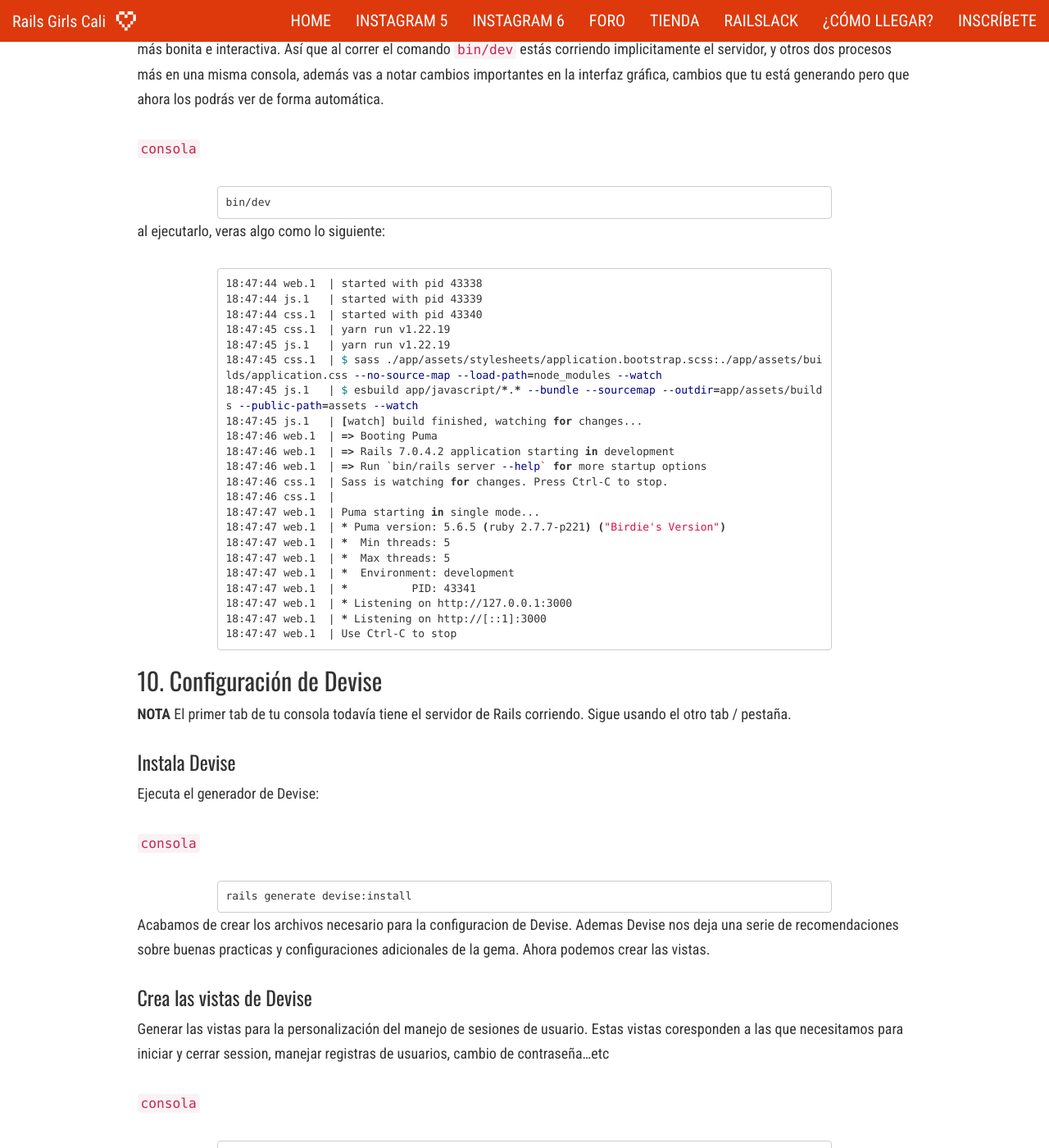
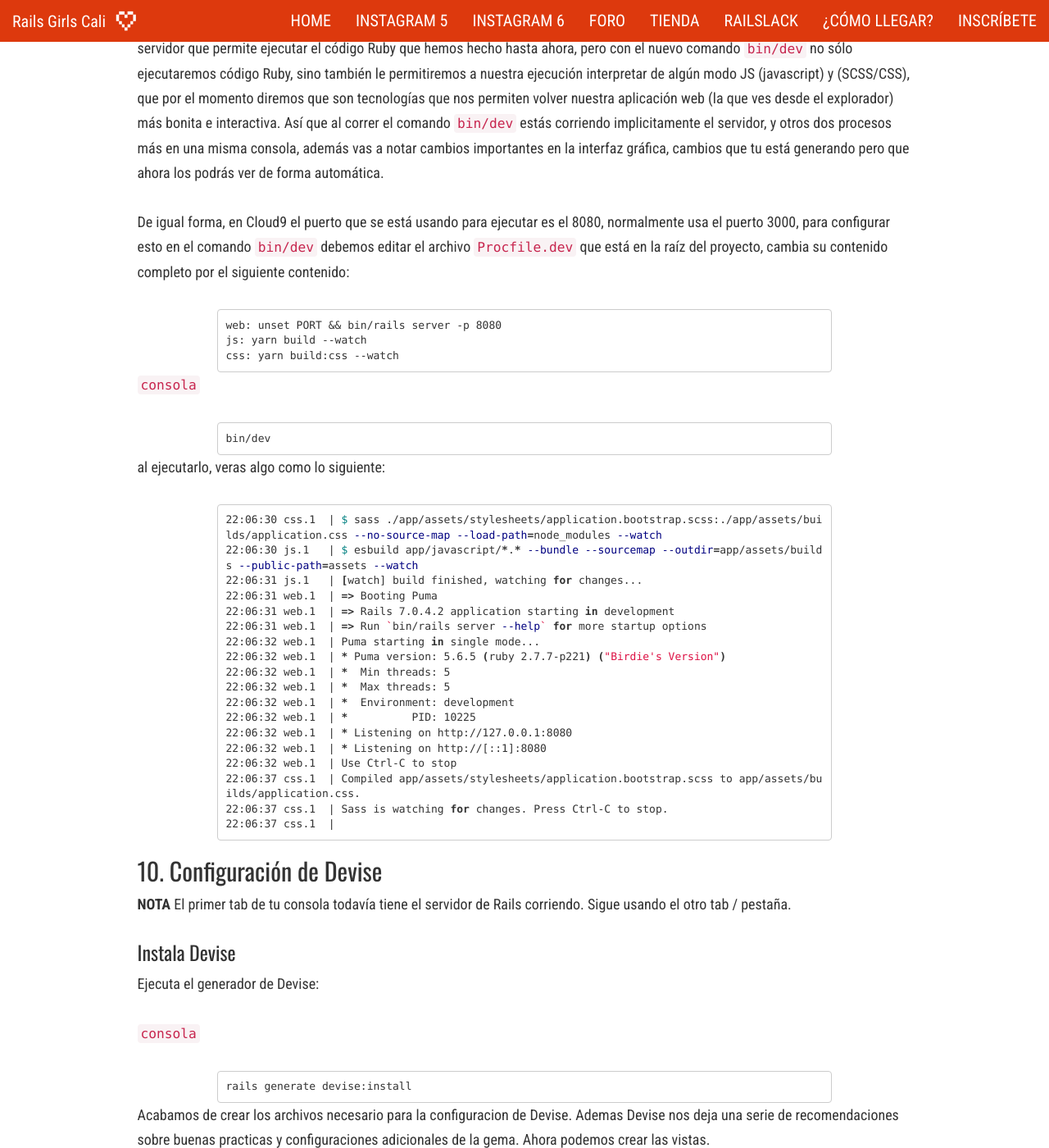
Before and after one commit to railsgirls-cali/railsgirls-cali.github.io, a Jekyll site: the page built from _pages/instagram-r7.md, in a window 1280 px wide and 1400 px high, scrolled down 16290 px. Shown: the whole window at 82% size. Built offline with Jekyll 4.4.1, drawn with Linux system fonts in a browser that asks for light colours; nearby versions of some CDN libraries; some of the changed text lies outside the part shown.

Commit message:
update IG r7

````diff
--- a/_pages/instagram-r7.md
+++ b/_pages/instagram-r7.md
@@ -493,9 +493,9 @@ Ahora en el navegador puedes visitar nuestras dos paginas:
 - [/about]: la pagina donde encontrar información sobre ti en tu proyecto.
 
 
-## 5. ¡Instalemos Bootstrap!
-
-NO LONGER NEEDED
+## 5. ¡Entendiendo Bootstrap!
+
+Los desarrolladores de aplicaciones web pueden trabajar programando la lógica de la aplicación y programando la interfaz gráfica del usuario final, esta última parte es mucho más estética, y para facilitar la diagramación y el diseño de componentes gráficos usamos herramientas como Bootstrap, dile a tu coach que te acompañe en una revisión rápida de esta tecnología [aquí](https://getbootstrap.com/docs/5.3/getting-started/introduction/)
 
 ## 6. Añade elementos de Bootstrap a la página
 
@@ -518,7 +518,7 @@ por...
 </div>
 ```
 
-TODO: **NOTA** puedes usar el atajo CTRL + X + X para auto-organizar el código
+**NOTA** ten cuidado con la indentación del código que copias y pegas, la legibilidad del código es muy importante para que no te confundas.
 
 ### Crea un parcial de encabezado
 
@@ -684,6 +684,14 @@ bundle install
 
 **NOTA** pero esta vez no vamos a usar `rails server` ahora vamos a usar `bin/dev` la razón de usar este comando es porque nos facilitará el proceso de creación de todos los archivos necesarios para nuestra aplicación, antes sólo estabamos corriendo el servidor que permite ejecutar el código Ruby que hemos hecho hasta ahora, pero con el nuevo comando `bin/dev` no sólo ejecutaremos código Ruby, sino también le permitiremos a nuestra ejecución interpretar de algún modo JS (javascript) y (SCSS/CSS), que por el momento diremos que son tecnologías que nos permiten volver nuestra aplicación web (la que ves desde el explorador) más bonita e interactiva. Así que al correr el comando `bin/dev` estás corriendo implicitamente el servidor, y otros dos procesos más en una misma consola, además vas a notar cambios importantes en la interfaz gráfica, cambios que tu está generando pero que ahora los podrás ver de forma automática.
 
+De igual forma, en Cloud9 el puerto que se está usando para ejecutar es el 8080, normalmente usa el puerto 3000, para configurar esto en el comando `bin/dev` debemos editar el archivo `Procfile.dev` que está en la raíz del proyecto, cambia su contenido completo por el siguiente contenido:
+
+```
+web: unset PORT && bin/rails server -p 8080
+js: yarn build --watch
+css: yarn build:css --watch
+```
+
 `consola`
 
 ```bash
@@ -693,28 +701,24 @@ bin/dev
 al ejecutarlo, veras algo como lo siguiente:
 
 ```bash
-18:47:44 web.1  | started with pid 43338
-18:47:44 js.1   | started with pid 43339
-18:47:44 css.1  | started with pid 43340
-18:47:45 css.1  | yarn run v1.22.19
-18:47:45 js.1   | yarn run v1.22.19
-18:47:45 css.1  | $ sass ./app/assets/stylesheets/application.bootstrap.scss:./app/assets/builds/application.css --no-source-map --load-path=node_modules --watch
-18:47:45 js.1   | $ esbuild app/javascript/*.* --bundle --sourcemap --outdir=app/assets/builds --public-path=assets --watch
-18:47:45 js.1   | [watch] build finished, watching for changes...
-18:47:46 web.1  | => Booting Puma
-18:47:46 web.1  | => Rails 7.0.4.2 application starting in development
-18:47:46 web.1  | => Run `bin/rails server --help` for more startup options
-18:47:46 css.1  | Sass is watching for changes. Press Ctrl-C to stop.
-18:47:46 css.1  |
-18:47:47 web.1  | Puma starting in single mode...
-18:47:47 web.1  | * Puma version: 5.6.5 (ruby 2.7.7-p221) ("Birdie's Version")
-18:47:47 web.1  | *  Min threads: 5
-18:47:47 web.1  | *  Max threads: 5
-18:47:47 web.1  | *  Environment: development
-18:47:47 web.1  | *          PID: 43341
-18:47:47 web.1  | * Listening on http://127.0.0.1:3000
-18:47:47 web.1  | * Listening on http://[::1]:3000
-18:47:47 web.1  | Use Ctrl-C to stop
+22:06:30 css.1  | $ sass ./app/assets/stylesheets/application.bootstrap.scss:./app/assets/builds/application.css --no-source-map --load-path=node_modules --watch
+22:06:30 js.1   | $ esbuild app/javascript/*.* --bundle --sourcemap --outdir=app/assets/builds --public-path=assets --watch
+22:06:31 js.1   | [watch] build finished, watching for changes...
+22:06:31 web.1  | => Booting Puma
+22:06:31 web.1  | => Rails 7.0.4.2 application starting in development
+22:06:31 web.1  | => Run `bin/rails server --help` for more startup options
+22:06:32 web.1  | Puma starting in single mode...
+22:06:32 web.1  | * Puma version: 5.6.5 (ruby 2.7.7-p221) ("Birdie's Version")
+22:06:32 web.1  | *  Min threads: 5
+22:06:32 web.1  | *  Max threads: 5
+22:06:32 web.1  | *  Environment: development
+22:06:32 web.1  | *          PID: 10225
+22:06:32 web.1  | * Listening on http://127.0.0.1:8080
+22:06:32 web.1  | * Listening on http://[::1]:8080
+22:06:32 web.1  | Use Ctrl-C to stop
+22:06:37 css.1  | Compiled app/assets/stylesheets/application.bootstrap.scss to app/assets/builds/application.css.
+22:06:37 css.1  | Sass is watching for changes. Press Ctrl-C to stop.
+22:06:37 css.1  |
 ```
 
 ## 10. Configuración de Devise
@@ -808,16 +812,66 @@ Los mensajes flash son los mensajes en sitios web que dicen "Gracias por registr
 Agrega lo siguiente Debajo de `<div class="container">` y antes de `<br>`:
 
 ```rhtml
-
 <% flash.each do |name, msg| %>
   <% if msg.is_a?(String) %>
-    <div class="alert alert-<%= name.to_s == 'notice' ? 'success' : 'danger' %> fade in">
-      <button type="button" class="close" data-dismiss="alert" aria-hidden="true">&times;</button>
-      <%= content_tag :div, msg, :id => "flash_#{name}" %>
+    <div class="alert alert-<%= name.to_s == 'notice' ? 'success' : 'danger' %> alert-dismissible fade show text-center">
+      <%= msg %>
     </div>
   <% end %>
 <% end %>
-
+```
+
+### I18n Internacionalización
+
+Ahora vamos a complementar nuestra aplicación con un sistema básico de traducción estática, normalmente, Rails usa Inglés como su lenguaje base, pero existe una gema que nos permitirá usar el lenguaje español en los términos donde usualmente usa inglés.
+
+Así que para instalar esta gema, debes ir al Gemfile y justo despues de la línea `# gem "image_processing", "~> 1.2"` debes colocar `gem 'rails-i18n'` al final deberá quedarte así:
+
+```
+# gem "image_processing", "~> 1.2"
+
+# I18n
+gem 'rails-i18n'
+```
+
+Ahora le diremos a nuestra aplicación que acepte los lenguajes español : es, e ingles : en, esto lo hacemos en el archivo `config/application.rb`. Dentro de ese archivo y justo después de la línea `config.load_defaults 7.0` debemos colocar lo siguiente:
+
+```
+config.i18n.available_locales = %w[es en]
+```
+
+y luego debemos ir a nuestro controlador principal `app/controllers/application_controller.rb` y cambiar todo su contenido por el siguiente:
+
+```
+class ApplicationController < ActionController::Base
+  before_action :i18n_setup
+
+  protected
+
+  def i18n_setup
+    I18n.locale = 'es'
+  end
+end
+```
+
+Con lo anterior siempre estaremos forzando ek lenguaje español en cada petición/ejecución.
+
+Ahora, ve a la consola donde está corriendo el servidor...
+
+CONTROL + C (para parar el servidor)
+
+`consola`
+
+luego instala la gema usando:
+
+```bash
+bundle install
+```
+
+y despues...
+
+```bash
+bin/dev # (para volver a iniciar el servidor)
 ```
 
 ## 12. Registrar nuevos usuarios o iniciar sesión
@@ -903,7 +957,7 @@ Todos estas vistas están ubicadas dentro de la carpeta **app/views/devise**.
 Ahora vamos a mejorar un poco estos archvos agregando CSS de Bootstrap.
 
 
-### Reemplaza el código para cada una de las vistas de Devise
+### Reemplaza el código completo  para cada una de las vistas de Devise
 
 **app/views/devise/registrations/new.html.erb**
 
@@ -915,8 +969,8 @@ Ahora vamos a mejorar un poco estos archvos agregando CSS de Bootstrap.
     <div class="col-lg-6">
       <h1>Regístrate</h1>
 
-      <%= form_for(resource, as: resource_name, url: registration_path(resource_name)) do |f| %>
-        <%= devise_error_messages! %>
+      <%= form_for(resource, as: resource_name, url: registration_path(resource_name), data: { turbo: false }) do |f| %>
+        <%= render "devise/shared/error_messages", resource: resource %>
 
         <div class="form-group">
           <%= f.label :email %>
@@ -951,8 +1005,8 @@ Ahora vamos a mejorar un poco estos archvos agregando CSS de Bootstrap.
     <div class="col-lg-6">
       <h1>Editar <%= resource_name.to_s.humanize %></h1>
 
-      <%= form_for(resource, :as => resource_name, url: registration_path(resource_name), html: { method: :put }) do |f| %>
-        <%= devise_error_messages! %>
+      <%= form_for(resource, :as => resource_name, url: registration_path(resource_name), data: { turbo: false }, html: { method: :put }) do |f| %>
+        <%= render "devise/shared/error_messages", resource: resource %>
 
         <div class="form-group">
           <%= f.label :email %>
@@ -995,8 +1049,8 @@ Ahora vamos a mejorar un poco estos archvos agregando CSS de Bootstrap.
     <div class="col-lg-6">
       <h1>¿Olvidaste tu contraseña?</h1>
 
-      <%= form_for(resource, as: resource_name, url: password_path(resource_name), html: { method: :post }) do |f| %>
-        <%= devise_error_messages! %>
+      <%= form_for(resource, as: resource_name, url: password_path(resource_name), data: { turbo: false }, html: { method: :post }) do |f| %>
+        <%= render "devise/shared/error_messages", resource: resource %>
 
         <div class="form-group">
           <%= f.label :email %>
@@ -1026,8 +1080,8 @@ Ahora vamos a mejorar un poco estos archvos agregando CSS de Bootstrap.
     <div class="col-lg-6">
       <h1>Cambia tu contraseña</h1>
 
-      <%= form_for(resource, as: resource_name, url: password_path(resource_name), html: { method: :put }) do |f| %>
-        <%= devise_error_messages! %>
+      <%= form_for(resource, as: resource_name, url: password_path(resource_name), data: { turbo: false }, html: { method: :put }) do |f| %>
+        <%= render "devise/shared/error_messages", resource: resource %>
         <%= f.hidden_field :reset_password_token %>
 
         <div class="form-group">
@@ -1091,6 +1145,25 @@ Ahora vamos a mejorar un poco estos archvos agregando CSS de Bootstrap.
 </div>
 ```
 
+**app/views/devise/shared/_error_messges_.html.erb**
+
+*¡Esta es la vista respecto de cómo se visualizan los errores!*
+
+```
+<% if resource.errors.any? %>
+  <div id="error_explanation">
+    <h2>
+      Los siguientes errores están presentes:
+    </h2>
+    <ul>
+      <% resource.errors.full_messages.each do |message| %>
+        <li><%= message %></li>
+      <% end %>
+    </ul>
+  </div>
+<% end %>
+```
+
 ### Añade un enlace "Mi cuenta" al parcial de navegacíon
 
 **app/views/layouts/_header.html.erb**
@@ -1248,6 +1321,7 @@ Reemplaza todo el contenido por:
     <%= form.label :description %>
     <%= form.text_field :description, class: "form-control" %>
   </div>
+
   <div class="form-group mt-3">
     <%= form.submit class: "btn btn-primary" %>
   </div>
@@ -1277,9 +1351,10 @@ Y lo que hay en este archivo **app/views/posts/edit.html.erb** por
   <%= render "form", post: @post %>
 </div>
 
-<div>
-  <%= link_to "Show this post", @post %> |
-  <%= link_to "Back to posts", posts_path %>
+<div class="text-center edit-links">
+  <%= link_to "Mirá este post", @post %> |
+  <%= link_to "Eliminar este Post", post_path(@post), data: { turbo_method: :delete, turbo_confirm: "¿Estás segura que quieres eliminar este post?" } %> |
+  <%= link_to "Lista de posts", posts_path %>
 </div>
 ```
 
@@ -1331,7 +1406,7 @@ end
 ```
 
 ### Genera una nueva migración de índice de un usuario
-<br/>
+
 Esto significa que cada publicación estará relacionada con un usuario.
 
 `consola`
@@ -1354,7 +1429,6 @@ TODO: * ##### Cada vez que hagas una migración, debes reiniciar el servidor de
 CONTROL + C (para parar el servidor)
 
 ```bash
-
 bin/dev # (para volver a iniciar el servidor)
 ```
 
@@ -1376,6 +1450,18 @@ class User < ApplicationRecord
 end
 ```
 
+### Validaciones
+
+Para evitar que un Post pueda ser guardado sin descripción, podemos usar la validaciones de Ruby on Rails, para usarlas añade al archivo `models/post.rb` la línea `validates :description, presence: true` justo después de la línea `belongs_to :user`. Quedando finalmente el archivo `post.rb` así:
+
+```ruby
+class Post < ApplicationRecord
+  belongs_to :user
+  validates :description, presence: true
+end
+```
+
+**NOTA:** intenta interactuar hasta este punto con la aplicación, creando o editando Posts, es posible que te encuentres con algunos errores, los abordaremos más adelante :)
 
 ## 18. Autorización: ¿Quién puede? ¿Quién no puede?
 
@@ -1540,6 +1626,17 @@ rails db:migrate
 
 Con estos comandos acabamos de instalar Active Storage y actualizar la base de datos con campos necesarios para almacenar archivos en nustra aplicación.
 
+### Instalando ImageMagick
+
+Para poder lidiar con imágenes, es bueno tener un editor de imágenes, algo como Photoshop pero en consola (just kiding), por el momento usaremos ImageMagick, y debemos instalarlo, como estamos trabajando con Cloud9 preferiremos usar ImageMagick en lugar de VIPS que por rendimiento es más recomendado.
+
+para instalarlo, en una consola debes digitar el siguiente comando, y aceptar la instalación, dile a tu coach que supervise esta instalación:
+
+`consola`
+
+```bash
+sudo yum install ImageMagick
+```
 
 ### Instalar image_processing
 
@@ -1573,7 +1670,6 @@ bin/dev
 
 Para iniciar el servidor otra vez.
 
-
 ### Actualiza Post
 
 Actualiza el model `Post`
@@ -1583,18 +1679,27 @@ Actualiza el model `Post`
 ```ruby
 class Post < ApplicationRecord
   belongs_to :user
+  validates :description, presence: true
+
   has_one_attached :image
 
+  def user_name
+    user.email
+  end
+
   def squared_img
-    return '/' unless image.attached?
+    return 'https://via.placeholder.com/600' unless image.attached?
 
     image.variant(resize_to_fill: [600, 600])
   end
 end
 ```
 
+Aquí hemos añadido dos nuevos métodos `user_name` `squared_img`, qué crees que hacen esos dos métodos? discútelo con tu coach...
+
 para parender más del redimensionamiento de imágenes ver [aquí](https://dev.to/mikerogers0/resize-images-with-active-storage-in-rails-481n)
 
+Finalmente, para forzar a Rails usar ImageMagick y no VIPS, debemos añadir esta línea `config.active_storage.variant_processor = :mini_magick` justo después de la línea `config.active_storage.service = :local` en el siguiente archivo `config/environments/development.rb`
 
 ### Edita el formulario de Post
 
@@ -1640,14 +1745,22 @@ Aqui estamos permitiendo que nuestro controlador pueda manejar un parametro adic
 
 ```rhtml
 <% if user_signed_in? %>
-  <div class="main-wrapper">
+  <div class="main-wrapper posts">
     <div class="row">
       <% @posts.each do |post| %>
         <div class="col-xs-12 col-sm-6 col-md-4">
           <div class="image center-block">
             <%= link_to (image_tag post.squared_img, class:'img-fluid'), post_path(post) %>
           </div>
-          <p><%= post.description %></p>
+          <p class="text-end small text-muted mb-0">
+            <%= time_ago_in_words post.created_at %>
+          </p>
+          <p class="description">
+            <b>
+              <%= post.user_name if post.user %>
+            </b>
+            <%= truncate(strip_tags(post.description.to_s), length: 70) %>
+          </p>
         </div>
       <% end %>
     </div>
@@ -1812,21 +1925,6 @@ y añade los siguientes estilos al final de este archivo
 }
 ```
 
-y en **app/views/posts/edit.html.erb**, cambiamos el contenido de todo el archivo por el siguiente:
-
-```rhtml
-<div class="form-wrapper">
-  <h2>Actualizar un post</h2>
-  <%= render "form", post: @post %>
-</div>
-
-<div class="text-center edit-links">
-  <%= link_to "Mirá este post", @post %> |
-  <%= link_to "Eliminar este Post", post_path(@post), data: { turbo_method: :delete, turbo_confirm: "¿Estás segura que quieres eliminar este post?" } %> |
-  <%= link_to "Lista de posts", posts_path %>
-</div>
-```
-
 ## 21. Añade un nombre de usuario para personalizar la aplicación
 
 ### Crea la migración en la base de datos
@@ -1862,10 +1960,15 @@ Actualiza **app/controllers/application_controller.rb**
 
 ```ruby
 class ApplicationController < ActionController::Base
- protect_from_forgery with: :exception
- before_action :configure_permitted_parameters, if: :devise_controller?
-
-protected
+  protect_from_forgery with: :exception
+  before_action :configure_permitted_parameters, if: :devise_controller?
+  before_action :i18n_setup
+
+  protected
+
+  def i18n_setup
+    I18n.locale = 'es'
+  end
 
   def configure_permitted_parameters
     devise_parameter_sanitizer.permit(:sign_up, keys: [:name])
@@ -1898,55 +2001,20 @@ Añade
 
 **RETO** añade la clase de estilo "mt-3" al `form-group` del email, pregúntale a tu coach cómo hacerlo y qué significa
 
-### Terminamos con un nuevo controlador
-
-Crea el archivo **app/controllers/registrations_controller.rb**:
-
-```ruby
-class RegistrationsController < Devise::RegistrationsController
-
-  private
-
-  def sign_up_params
-    params.require(:user).permit(:email, :name, :password, :password_confirmation)
-  end
-
-  def account_update_params
-    params.require(:user).permit(:email, :name, :password, :password_confirmation, :current_password)
-  end
-end
-```
-
-### Corrige la ruta
-
-**/config/routes.rb**
+### Ahora cambiamos el correo por el nombre
+
+**app/models/post.rb**
 
 Reemplaza
 
 ```ruby
-devise_for :users
-```
+user.email
+``
 
 con...
 
 ```ruby
-devise_for :users, controllers: { registrations: 'registrations' }
-```
-
-### Ahora cambiamos el correo por el nombre
-
-**app/views/posts/_post.html.erb**
-
-Reemplaza
-
-```rhtml
-<%= post.user.email if post.user %>
-``
-
-con...
-
-```rhtml
-<%= post.user.name || post.user.email if post.user %>
+user.name || user.email
 ```
 
 ## 22. Protege tus posts
@@ -2108,50 +2176,75 @@ Reemplaza **app/views/posts/_post.html.erb**
       <%= image_tag post.squared_img, class:'img-fluid' %>
     </div>
     <div class="post-bottom">
+      <div class="post-head">
+        <div class="avatar">
+          <%= image_tag "https://robohash.org/#{post.user.email}.png?set=set4" %>
+        </div>
+        <div class="user-name">
+          <%= post.user_name if post.user %>
+        </div>
+        <div class="time-ago">
+          <%= l post.created_at, format: :short %>
+        </div>
+      </div>
       <div class="description">
-        <div class="user-name">
-          <%= post.user.name || post.user.email if post.user %>
-        </div>
         <%= post.description %>
       </div>
-      <% if post.comments %>
+      <hr>
+      <div id="comments">
         <% post.comments.each do |comment| %>
-          <div class="comment">
-            <div class="user-name">
-              <%= comment.user.name %>
-            </div>
-            <div class="comment-content">
-              <%= comment.content %>
-            </div>
-            <% if comment.user == current_user %>
-              <%= link_to post_comment_path(post, comment), data: { turbo_method: :delete, turbo_confirm: "¿Estás segura?" } do %>
-                <span class="glyphicon glyphicon-remove delete-comment"></span>
-              <% end %>
-            <% end %>
-          </div>
-        <% end %>
-      <% end %>
-    </div>
-    <div class="comment-like-form row">
-      <div class="comment-form col">
-        <%= form_for [post, post.comments.new] do |f| %>
-          <div class="form-group">
-            <%= f.text_field :content, class: 'form-control', placeholder: 'Añade un comentario...' %>
-          </div>
+          <%= render "comments/comment", comment: comment %>
         <% end %>
       </div>
     </div>
+    <%= render "comments/new", post: post %>
   </div>
 </div>
 ```
 
+ahora vamos a añadir dos parciales para lidiar con la creación y visualización de los comentarios, recuerda divide y venceras, dile a tu coach que te explique el concepto de parcial y el rol del helper `render` en la vista de `_post.html.erb`
+
+en la carpeta **app/views/comments** vamos a crear dos archivos con el siguiente contenido
+
+**app/views/comments/_comment.html.erb**
+
+```
+<div id="<%= dom_id comment %>" class="comment">
+  <div class="user-name">
+    <%= comment.user.name %>
+  </div>
+  <div class="comment-content">
+    <%= comment.content %>
+  </div>
+  <div class="time-ago">
+    <%= time_ago_in_words comment.created_at %>
+  </div>
+</div>
+```
+
+**app/views/comments/_new.html.erb**
+
+```
+<% if current_user %>
+  <div class="comment-like-form row">
+    <div class="comment-form col">
+      <%= form_for [post, post.comments.new] do |f| %>
+        <div class="form-group">
+          <%= f.text_field :content, class: 'form-control', placeholder: 'Añade un comentario...' %>
+        </div>
+      <% end %>
+    </div>
+  </div>
+<% end %>
+```
+
 ### Los estilos para ponerlo bonito
 
 En **app/javascript/stylesheets/post.css.scss** reemplaza todo el contenido con lo siguiente:
 
 ```css
 .main-wrapper {
-  margin-top: 100px
+  margin-top: 15px
 }
 
 .image {
@@ -2176,17 +2269,25 @@ En **app/javascript/stylesheets/post.css.scss** reemplaza todo el contenido con
   .post-head {
     flex-direction: row;
     height: 64px;
-    padding-left: 24px;
-    padding-right: 24px;
-    padding-top: 24px;
     color: #125688;
     font-size: 15px;
     line-height: 18px;
+    margin-bottom: 15px;
+    .avatar {
+      display: inline;
+      img{
+        width: 50px;
+        height: 50px;
+        border-radius: 50%;
+        border: 2px solid #d62d2d;
+      }
+    }
     .user-name, .time-ago {
       display: inline;
+      margin-left: 5px;
     }
     .user-name {
-      font-weight: 500;
+      font-weight: 800;
     }
     .time-ago {
       color: #A5A7AA;
@@ -2200,7 +2301,8 @@ En **app/javascript/stylesheets/post.css.scss** reemplaza todo el contenido con
     display: inline;
   }
   .description {
-    margin-bottom: 7px;
+    color: #555;
+    margin-bottom: 15px;
   }
   .user-name {
     font-weight: 500;
@@ -2214,13 +2316,15 @@ En **app/javascript/stylesheets/post.css.scss** reemplaza todo el contenido con
   .comment {
     margin-top: 7px;
     .user-name {
-      font-weight: 500;
+      font-weight: 800;
       margin-right: 0.3em;
     }
-    .delete-comment {
-      float: right;
-      color: #515151;
+    .time-ago {
+      text-align: right;
+      color: #777;
+      font-size: 10px;
     }
+    padding-bottom: 15px;
   }
   margin-bottom: 7px;
   padding-top: 24px;
@@ -2266,48 +2370,11 @@ En **app/javascript/stylesheets/post.css.scss** reemplaza todo el contenido con
 }
 ```
 
-## 25. Control de versiones y Github
-
-**Recursos:**
-[Control de versiones con Git y GitHub](http://wikis.fdi.ucm.es/ELP/Control_de_versiones_con_Git_y_GitHub)
-
-¡Ahora veremos en secuencia los pasos necesarios para subir tu primer proyecto a la plataforma Github!
-
-1. En la parte superior derecha de tu espacio de trabajo en [C9](http://c9.io), haz clic en tu foto para abrir el panel de configuración y clic en `Dashboard`.
-[https://c9.io/account/ssh](https://c9.io/account/ssh)
-2. Ahora click en el círculo de arriba que tiene un engranaje y después en el menú lateral que dice `SSH keys`
-3. Copia todas las líneas que empiezan por `ssh-rsa...`
-4. Crea una cuenta en GitHub: [https://github.com](https://github.com)
-5. Entra en [tu perfil de usuario](https://github.com/settings/profile) y haz clic en `SSH and GPG keys`.
-[https://github.com/settings/ssh](https://github.com/settings/ssh)
-6. Ahora clic en “Add SSH Key”. Introduce el título: "C9", pega la clave SSH en el cuadro "key", y haz clic en "Add key".
-7. Crea un repositorio nuevo vacío para tu nuevo proyecto. Desde tu repositorio, copia el enlace SSH:
-```
-git@github.com:sunombre/nombredelproyecto.git
-```
-8. Convierte tu directorio actual en un repositorio git ejecutando en la consola de C9:
-```
-git init
-```
-9. Utilizando el enlace SSH que copiaste en el paso 7, añade el repositorio remoto como origen:
-```
-git remote add origin git@github.com:sunombre/nombredelproyecto.git
-```
-10. Añade tus archivos y haz commit
-```
-git add .
-```
-```
-git commit -m "Mi Primer commit"
-```
-11. Sube los archivos:
-```
-git push -u origin master
-```
-
-**Ahora tienes tu repositorio actualizado en GitHub**
-
-
+## 25. Turbo Streams - Bonus 1
+
+Tal vez lo has notado, pero cada vez que haces un nuevo cambio, es necesario que refresques la página, este es un comportamiento de la web tradicional, sin embargo, actualmente para no perder la atención del usuario final, es importante mantenerlo con el nuevo contenido aún sin tener que refrescar la página manualmente.
+
+Vamos a realizar está configuración para cada comentario nuevo, cada comentario que se cree se publicará en los exploradores de otros usuarios sin que estos tengan que refrescar su página, y lo vamos a hacer de manera muy sencilla con sólo dos líneas más de código...
 
 ## 26. Tener nuestra aplicación en la web
 
````
Also changed, not shown: other parts of _pages/instagram-r7.md (+4 -4 lines).
